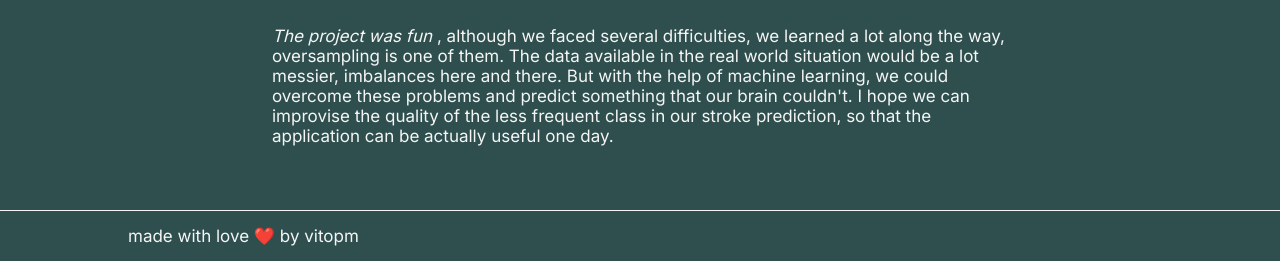
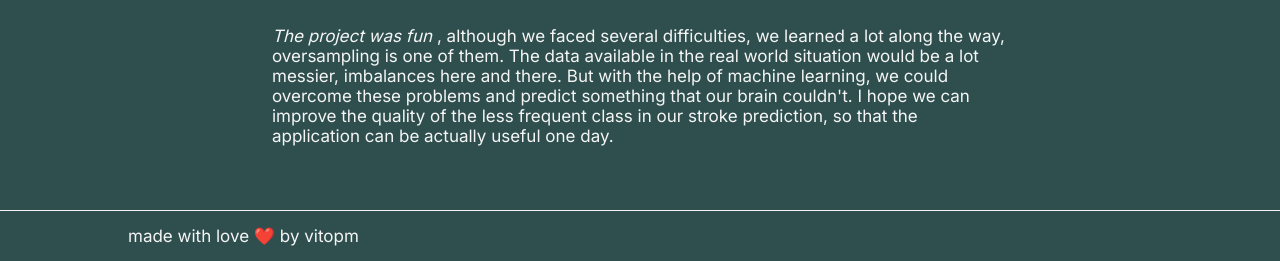
Before and after one commit to vitopm/vitopm.com, a PHP site: page /projects/stroke-prediction.php in a window 1280 px wide. Shown: the part 2648-2909 px from the top of the page. Run offline with PHP 8.4, Linux system fonts and the light colour scheme.

Commit message:
Fixed words

```diff
--- a/projects/stroke-prediction.php
+++ b/projects/stroke-prediction.php
@@ -92,7 +92,7 @@
             <img class ="project-img" src="../resources/images/projects/stroke-prediction/evaluation-metrics.png" alt="">
 
             <p>
-                <em>The project was fun </em>, although we faced several difficulties, we learned a lot along the way, oversampling is one of them. The data available in the real world situation would be a lot messier, imbalances here and there. But with the help of machine learning, we could overcome these problems and predict something that our brain couldn't. I hope we can improvise the quality of the less frequent class in our stroke prediction, so that the application can be actually useful one day.
+                <em>The project was fun </em>, although we faced several difficulties, we learned a lot along the way, oversampling is one of them. The data available in the real world situation would be a lot messier, imbalances here and there. But with the help of machine learning, we could overcome these problems and predict something that our brain couldn't. I hope we can improve the quality of the less frequent class in our stroke prediction, so that the application can be actually useful one day.
             </p>
         </div>
     </main>
```
